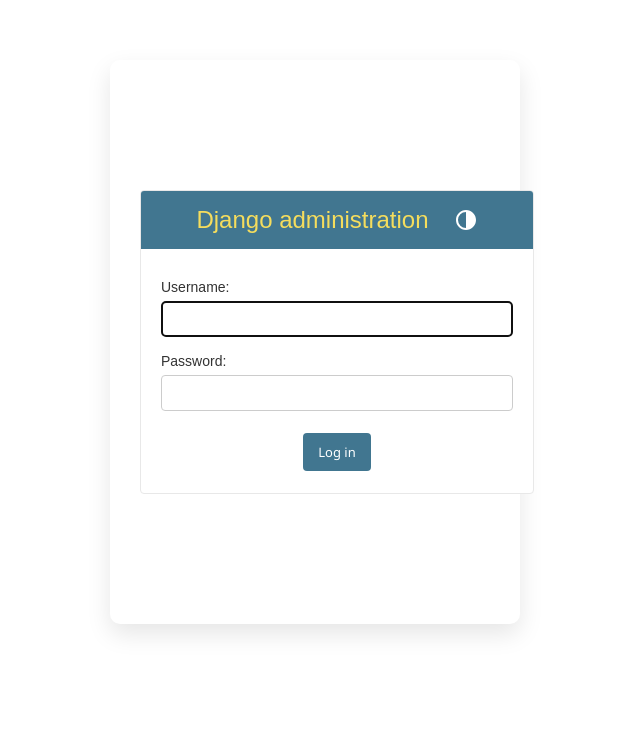
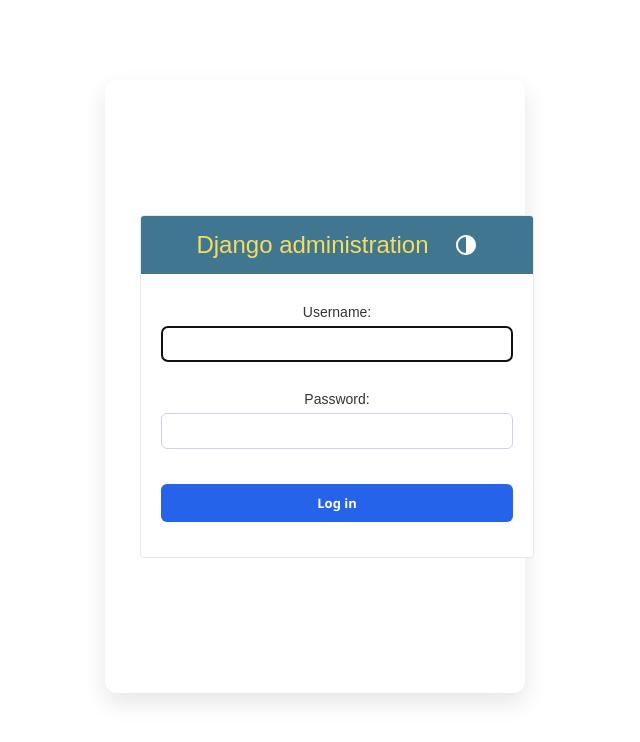
Before and after one commit to SachinKumar2006/college_blog, a Django app: page /admin/login/ in a window 1280 px wide. Shown: the top 742 px of the page, without its empty margins (325-965 px from the left). Run offline with Django 5.2, Linux system fonts and the light colour scheme.

Commit message:
fix admin login layout

```diff
--- a/ASSIGNMENT_1_DJANGO/college_blog/college_blog/templates/admin/login.html
+++ b/ASSIGNMENT_1_DJANGO/college_blog/college_blog/templates/admin/login.html
@@ -1,22 +1,53 @@
 {% extends "admin/login.html" %}
+{% load static %}
 
 {% block content %}
 
 <style>
+
 body{
 background:linear-gradient(135deg,#dbeafe,#f0f9ff);
-font-family:Poppins,sans-serif;
+font-family:Poppins, sans-serif;
 }
 
 .login{
 background:white;
-padding:30px;
-border-radius:10px;
+padding:35px;
+border-radius:12px;
 box-shadow:0 10px 25px rgba(0,0,0,0.1);
 max-width:350px;
-margin:auto;
-margin-top:60px;
+margin:80px auto;
+text-align:center;
 }
+
+.login h1{
+color:#1e3a8a;
+margin-bottom:20px;
+}
+
+.login input{
+width:100%;
+padding:10px;
+margin-bottom:15px;
+border-radius:6px;
+border:1px solid #cbd5e1;
+}
+
+.submit-row input{
+width:100%;
+padding:10px;
+background:#2563eb;
+color:white;
+border:none;
+border-radius:6px;
+font-weight:bold;
+cursor:pointer;
+}
+
+.submit-row input:hover{
+background:#1d4ed8;
+}
+
 </style>
 
 {{ block.super }}
```
